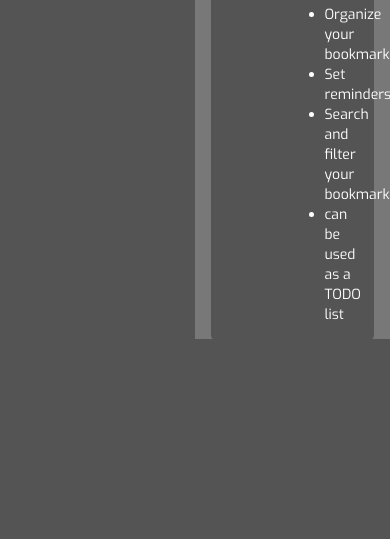
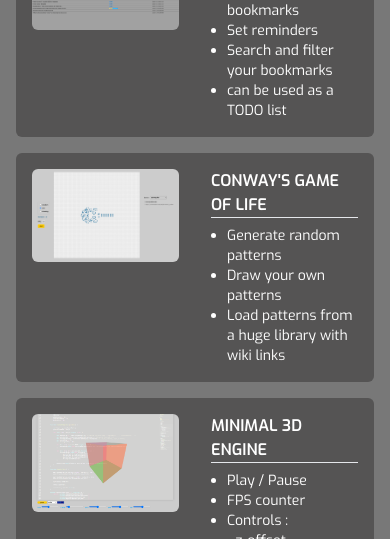
Before and after one commit to aestheticsdata/landing-page, a website: page src/index.html in a window 390 px wide. Shown: the part 505-1044 px from the top of the page. Before the commit the page ends 844 px from the top, so only its background shows below. Drawn offline with Linux system fonts and the light colour scheme; a script that the page names is missing.

Commit message:
mobile first

```diff
--- a/src/index.html
+++ b/src/index.html
@@ -15,10 +15,11 @@
   <script src="https://unpkg.com/cursor-effects@latest/dist/browser.js"></script>
 </head>
 
-<body class="bg-container min-h-screen flex">
-  <div class="flex items-center flex-1">
+<html>
+  <body class="bg-container min-h-screen">
+    <div class="flex items-center flex-1 flex-col md:flex-row">
 
-    <div class="flex w-1/2 justify-center items-center h-screen">
+      <div class="flex w-full md:w-1/2 justify-center items-center h-[200px] md:h-screen">
         <div class="flex flex-col space-y-2">
 
           <div class="font-Exo font-thin text-logo md:text-5xl lg:text-6xl xl:text-7xl">
@@ -62,7 +63,7 @@
 
 
 
-    <div class="flex flex-col w-1/2 bg-project-pane h-screen overflow-y-auto text-white space-y-4 py-2">
+      <div class="flex flex-col w-full md:w-1/2 bg-project-pane h-screen overflow-y-auto text-white space-y-4 py-2">
 
         <a
           href="http://pfa.1991computer.com/"
@@ -199,6 +200,7 @@
 
     </div>
   </body>
+</html>
 
 <!-- https://github.com/tholman/cursor-effects  -->
 <!-- when switching this html page to react, use the npm module with import { bubbleCursor } from "cursor-effects";-->
```
Also changed, not shown: dist/output.css. Lines whose indentation alone changed are shown as unchanged.
